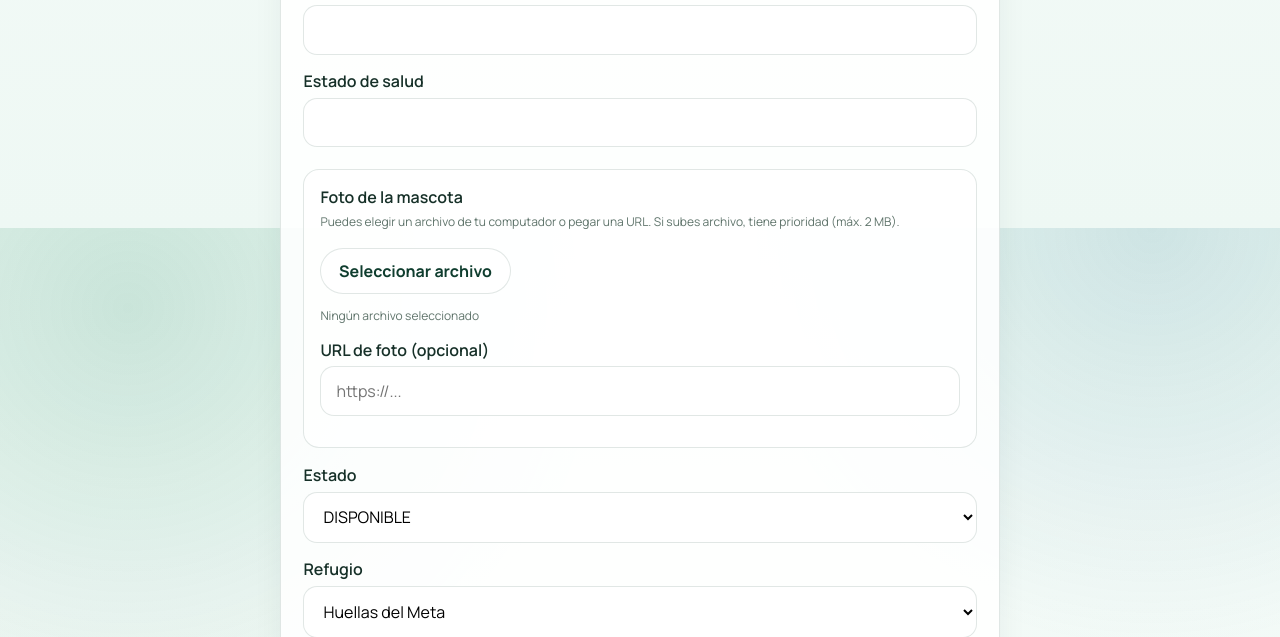
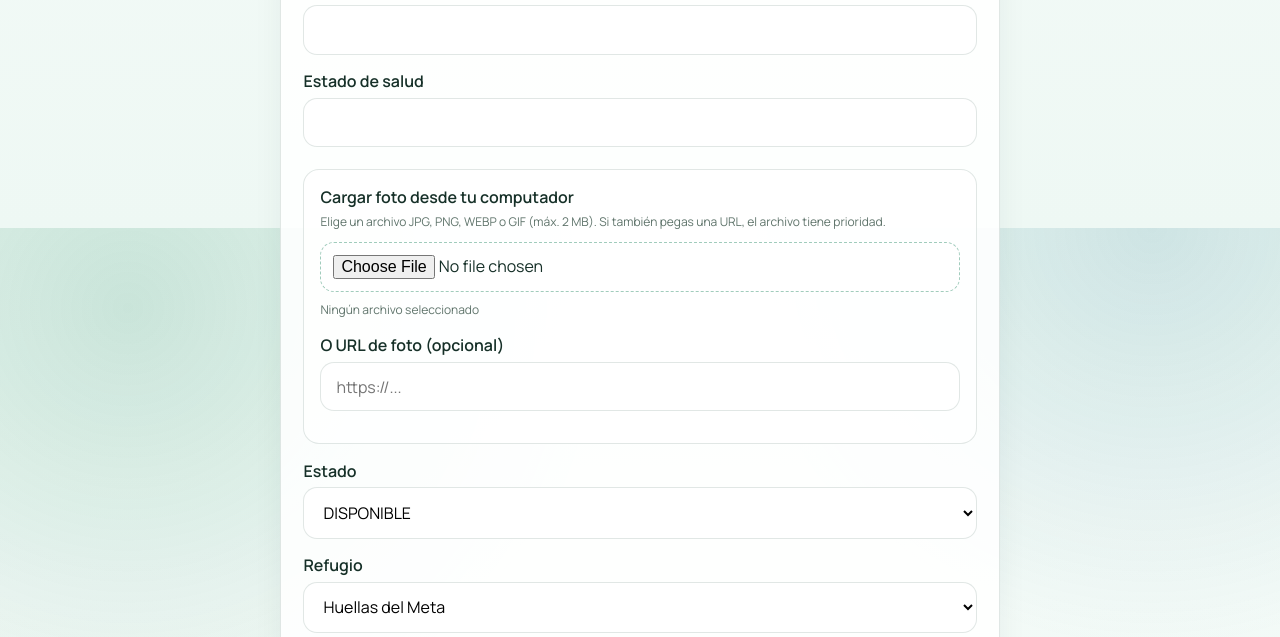
Before and after one commit to mariazabache0510-ctrl/huellas-de-amor, a Spring Boot app: page /mascotas/gestionar/nueva in a window 1280 px wide. Shown: the part 572-1209 px from the top of the page. Run offline with Spring Boot 4, Linux system fonts and the light colour scheme; a user stored in the database is signed in; data comes from the database, SQL or seed files in the repository; some of the project's set-up classes (security, data sources, template engines, error pages and the like) are left out, and stand-ins take their place; some libraries are stand-ins or nearby versions.

Commit message:
Hace visible el selector de archivo en el formulario de mascotas.
Fuerza un redeploy para que Render deje de servir la plantilla antigua solo con URL.

Co-authored-by: Cursor <cursoragent@cursor.com>

```diff
--- a/src/main/resources/static/css/app.css
+++ b/src/main/resources/static/css/app.css
@@ -751,32 +751,15 @@ tr:hover { background: rgba(47, 143, 107, 0.06); }
   background: rgba(255, 255, 255, 0.75);
 }
 
-.photo-upload input[type="file"] {
-  position: absolute;
-  width: 1px;
-  height: 1px;
-  opacity: 0;
-  overflow: hidden;
-}
-
-.file-label {
-  display: inline-flex;
-  align-items: center;
-  justify-content: center;
-  margin: 0.35rem 0 0.5rem;
-  padding: 0.7rem 1.1rem;
-  border-radius: 999px;
-  background: white;
-  border: 1px solid var(--line);
-  color: var(--forest);
-  font-weight: 700;
+.file-input-visible {
+  display: block;
+  width: 100%;
+  margin: 0.45rem 0 0.55rem;
+  padding: 0.75rem;
+  border: 1px dashed rgba(47, 143, 107, 0.45);
+  border-radius: 14px;
+  background: #fff;
   cursor: pointer;
-  transition: border-color 0.2s ease, box-shadow 0.2s ease;
-}
-
-.file-label:hover {
-  border-color: rgba(47, 143, 107, 0.4);
-  box-shadow: 0 8px 18px rgba(15, 61, 46, 0.08);
 }
 
 .photo-preview {
--- a/src/main/resources/templates/mascotas/form.html
+++ b/src/main/resources/templates/mascotas/form.html
@@ -25,12 +25,13 @@
                 <input th:field="*{estadoSalud}">
 
                 <div class="photo-upload">
-                    <label>Foto de la mascota</label>
-                    <p class="hint">Puedes elegir un archivo de tu computador o pegar una URL. Si subes archivo, tiene prioridad (máx. 2 MB).</p>
-                    <label class="file-label" for="fotoArchivo">Seleccionar archivo</label>
-                    <input id="fotoArchivo" type="file" name="fotoArchivo" accept="image/jpeg,image/png,image/webp,image/gif">
+                    <label for="fotoArchivo">Cargar foto desde tu computador</label>
+                    <p class="hint">Elige un archivo JPG, PNG, WEBP o GIF (máx. 2 MB). Si también pegas una URL, el archivo tiene prioridad.</p>
+                    <input id="fotoArchivo" class="file-input-visible" type="file" name="fotoArchivo"
+                           accept="image/jpeg,image/png,image/webp,image/gif">
                     <small class="hint" id="fotoNombre">Ningún archivo seleccionado</small>
-                    <label for="fotoUrl" style="margin-top:0.9rem">URL de foto (opcional)</label>
+
+                    <label for="fotoUrl" style="margin-top:1rem;display:block">O URL de foto (opcional)</label>
                     <input id="fotoUrl" th:field="*{fotoUrl}" placeholder="https://...">
                     <small class="field-error" th:if="${#fields.hasErrors('fotoUrl')}" th:errors="*{fotoUrl}"></small>
                     <div class="photo-preview" th:if="${mascota.fotoUrl != null and !#strings.isEmpty(mascota.fotoUrl)}">
```
